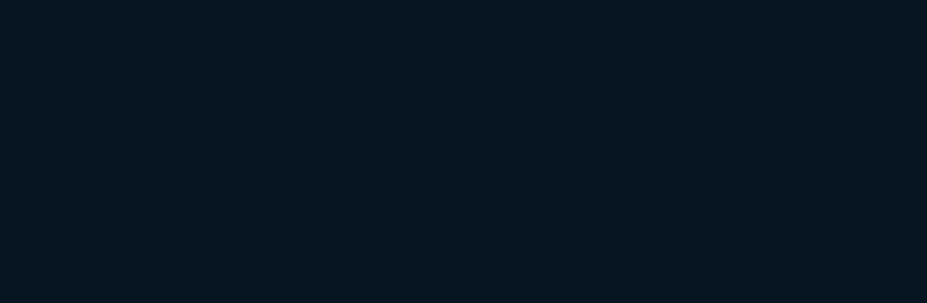
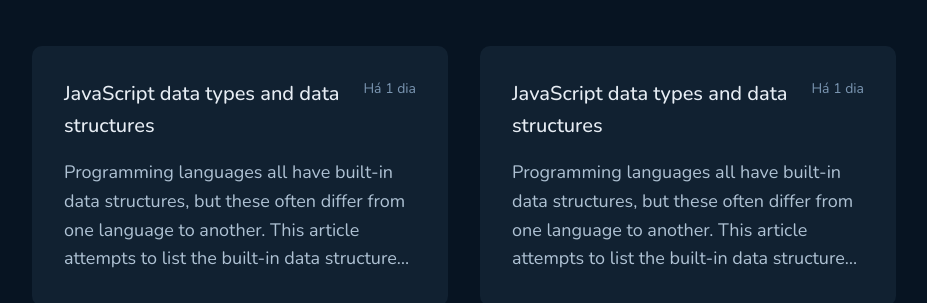
Before and after one commit to brunojuwer/github-blog, a React (Vite) app: page / in a window 1280 px wide. Shown: the part 554-857 px from the top of the page, without its empty margins (176-1103 px from the left). Before the commit the page ends 800 px from the top, so only its background shows below. Built offline with nearby package versions, Linux system fonts and the light colour scheme.

Commit message:
Created Pos Card

```diff
--- a/index.html
+++ b/index.html
@@ -8,7 +8,7 @@
     <meta name="viewport" content="width=device-width, initial-scale=1.0" />
     <title>Git Hub Blog</title>
 
-    <link href="https://fonts.googleapis.com/css2?family=Nunito:wght@400;700&display=swap" rel="stylesheet">
+    <link href="https://fonts.googleapis.com/css2?family=Nunito:wght@400;500;700&display=swap" rel="stylesheet">
 
   </head>
   <body>
--- /dev/null
+++ b/src/pages/Home/components/PostCard/index.tsx
@@ -0,0 +1,40 @@
+import { useNavigate } from 'react-router-dom'
+import { PostCardContainer } from './styles'
+
+export function PostCard() {
+  const navigate = useNavigate()
+
+  function handleOpenPost() {
+    navigate('/post')
+  }
+  return (
+    <PostCardContainer>
+      <div onClick={handleOpenPost}>
+        <header>
+          <h3>JavaScript data types and data structures</h3>
+          <span>Há 1 dia</span>
+        </header>
+        <p>
+          Programming languages all have built-in data structures, but these
+          often differ from one language to another. This article attempts to
+          list the built-in data structures available sinavaScript and what
+          properties they have. These can be used to build other data
+          structures.
+        </p>
+      </div>
+      <div onClick={handleOpenPost}>
+        <header>
+          <h3>JavaScript data types and data structures</h3>
+          <span>Há 1 dia</span>
+        </header>
+        <p>
+          Programming languages all have built-in data structures, but these
+          often differ from one language to another. This article attempts to
+          list the built-in data structures available inavaScript and what
+          properties they have. These can be used to build other data
+          structures.
+        </p>
+      </div>
+    </PostCardContainer>
+  )
+}
--- /dev/null
+++ b/src/pages/Home/components/PostCard/styles.ts
@@ -0,0 +1,47 @@
+import styled from 'styled-components'
+
+export const PostCardContainer = styled.main`
+  margin-top: 3rem;
+  display: grid;
+  grid-template-columns: repeat(2, 1fr);
+  gap: 2rem;
+
+  div {
+    border-radius: 10px;
+    background: ${(props) => props.theme['base-post']};
+    padding: 2rem;
+    height: 260px;
+    cursor: pointer;
+
+    header {
+      display: flex;
+      justify-content: space-between;
+      line-height: 1.6;
+      gap: 1rem;
+
+      h3 {
+        font-size: 1.25rem;
+        font-weight: 500;
+      }
+
+      span {
+        color: ${(props) => props.theme['base-span']};
+        font-size: 0.875rem;
+        white-space: nowrap;
+      }
+    }
+
+    p {
+      height: 112px;
+      margin-top: 1rem;
+      color: ${(props) => props.theme['base-text']};
+      line-height: 1.6;
+      font-size: 1.125rem;
+      display: -webkit-box;
+      overflow: hidden;
+      text-overflow: ellipsis;
+      -webkit-line-clamp: 4;
+      -webkit-box-orient: vertical;
+    }
+  }
+`
--- a/src/pages/Home/index.tsx
+++ b/src/pages/Home/index.tsx
@@ -1,3 +1,4 @@
+import { PostCard } from './components/PostCard'
 import { ProfileInfo } from './components/ProfileInfo'
 import { SearchForm } from './components/SearchForm'
 import { HomeContainer } from './styles'
@@ -7,6 +8,7 @@
     <HomeContainer>
       <ProfileInfo />
       <SearchForm />
+      <PostCard />
     </HomeContainer>
   )
 }
```
